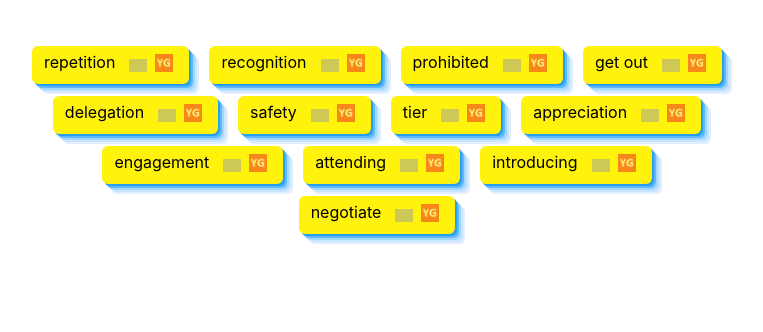
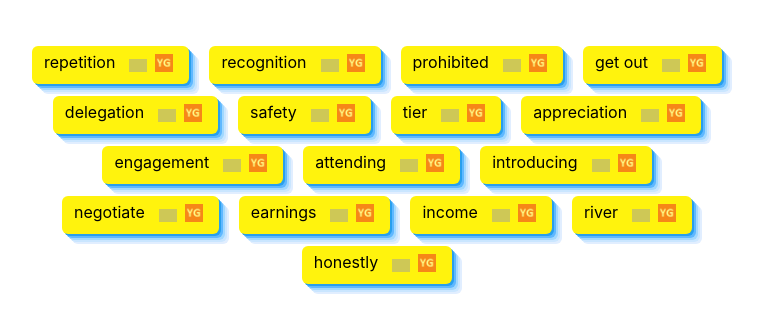
Before and after one commit to artemshar/voca, a React (Create React App) app: page / in a window 1280 px wide. Shown: the top 332 px of the page, without its empty margins (263-1026 px from the left). Built offline with nearby package versions, Linux system fonts and the light colour scheme; grey boxes are pictures that could not be loaded.

Commit message:
Update words.js

```diff
--- a/src/data/words.js
+++ b/src/data/words.js
@@ -11,4 +11,8 @@ export const words = [
     "attending",
     "introducing",
     "negotiate",
+    "earnings",
+    "income",
+    "river",
+    "honestly",
 ]
```
